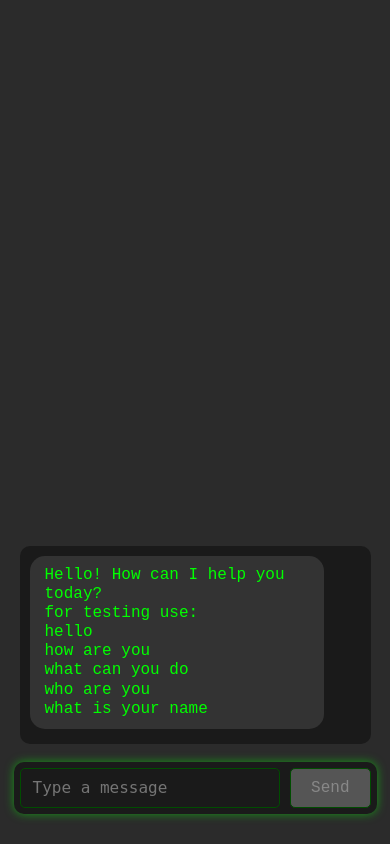
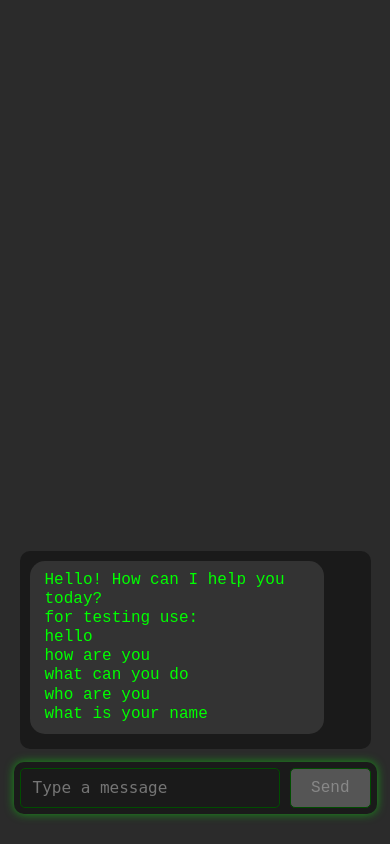
Before and after one commit to sahisani1305/jack, a Django app: page /message/ in a window 390 px wide. Run offline with Django 4.2, Linux system fonts and the light colour scheme.

Commit message:
Refactor message layout and styling for improved responsiveness and user experience; adjust chat container positioning and add media queries for better display on different screen sizes

```diff
--- a/example/templates/message.html
+++ b/example/templates/message.html
@@ -16,7 +16,7 @@
     justify-content: flex-start;
     align-items: center;
     height: 100vh;
-            overflow: hidden;
+    overflow-y: auto; /* Allow the body to scroll */
 }
 
 .chat-container {
@@ -30,11 +30,10 @@
     justify-content: flex-start;
     box-sizing: border-box;
     overflow-y: auto;
-            margin-top: 20px; /* Space between chat and input */
     position: absolute;
-            bottom: 100px; /* Position it just above the input box */
+    bottom: 95px; /* Increased gap from input box */
+    max-height: calc(100vh - 180px); /* Adjusted for gap and input box height */
     z-index: 5;
-            max-height: calc(100vh - 160px); /* Adjust for input box height */
 }
 
 .message {
@@ -161,7 +160,7 @@
         font-size: 0.9rem;
     }
     .chat-container {
-                max-height: calc(100vh - 160px);
+        max-height: calc(100vh - 160px); /* Adjust for smaller screen sizes */
     }
 }
 
@@ -170,6 +169,7 @@
         font-size: 1rem;
     }
 }
+
     </style>
 </head>
 <body>
```
Lines whose indentation alone changed are shown as unchanged.
